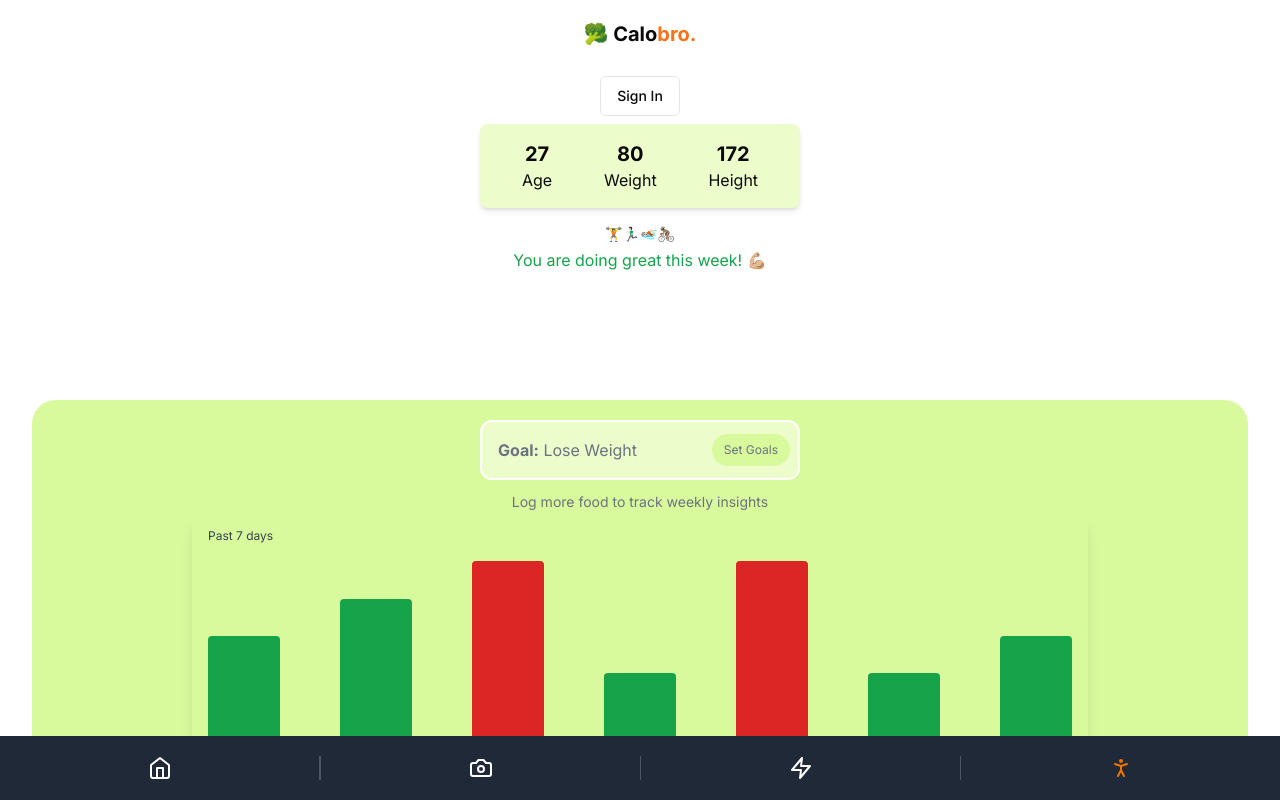
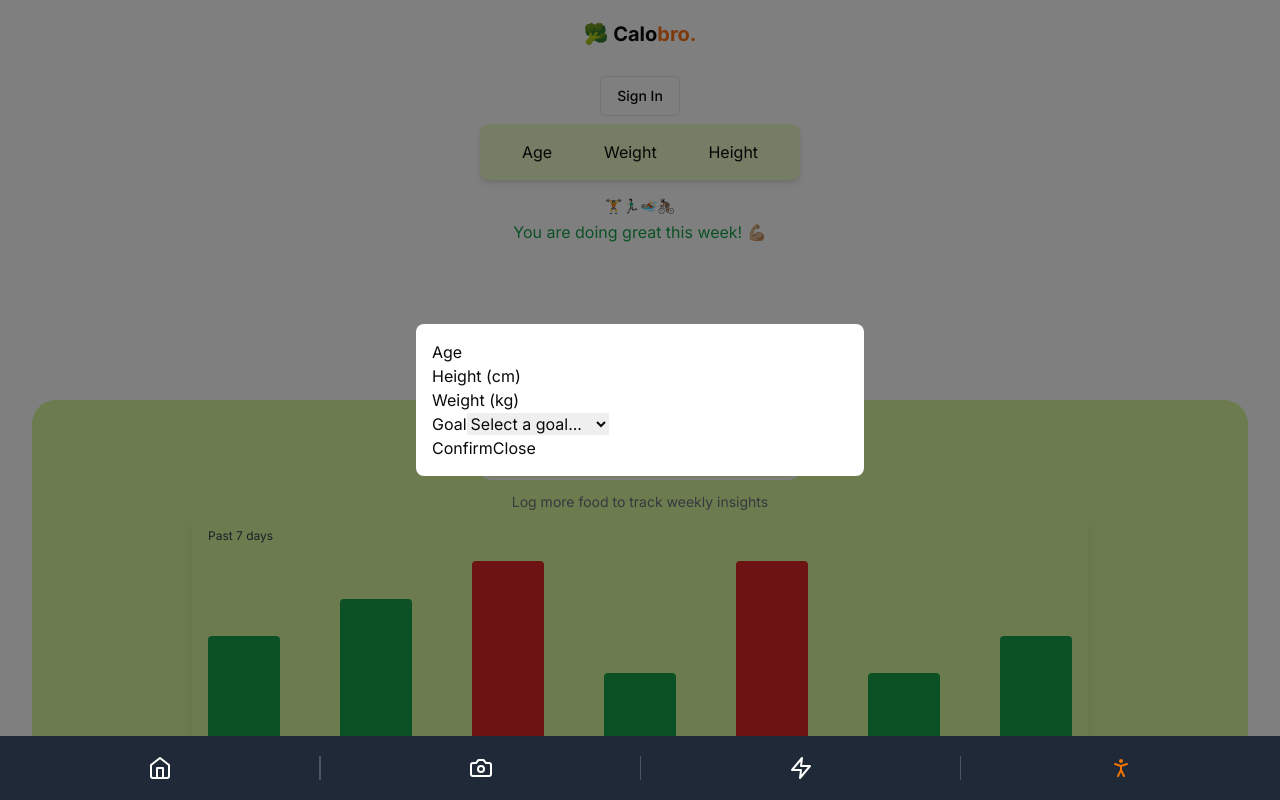
Before and after one commit to legendkong/calobro, a Next.js app: page /profile in a window 1280 px wide. Both pictures are taken after a click on the button "Set Goals". Built offline with nearby package versions, Linux system fonts and the light colour scheme; no server answers.

Commit message:
feat: add dynamic goal setting

```diff
--- a/app/profile/page.js
+++ b/app/profile/page.js
@@ -1,5 +1,5 @@
 'use client';
-import React from 'react';
+import { useState, useEffect } from 'react';
 import Link from 'next/link';
 import { Button } from '@/components/ui/button';
 import useUser from '@/app/hook/useUser';
@@ -9,17 +9,84 @@ import { useRouter } from 'next/navigation';
 import { supabaseBrowser } from '@/lib/supabase/browser';
 import { usePathname } from 'next/navigation';
 import { protectedPaths } from '@/lib/constant';
+import GoalSettingModal from '@/components/GoalSettingModal';
 
 export default function Page() {
+  const supabase = supabaseBrowser();
+  const [isGoalModalOpen, setIsGoalModalOpen] = useState(false);
+  const [userDetails, setUserDetails] = useState({
+    age: '',
+    weight: '',
+    height: '',
+    goal: '',
+  });
+
   const { isFetching, data } = useUser();
   const queryClient = useQueryClient();
   const router = useRouter();
 
   const pathname = usePathname();
 
+  useEffect(() => {
+    if (data?.id) {
+      getAgeWeightHeight();
+    }
+  }, [data?.id]); // Dependency array ensures this effect runs when `data.id` changes
+
   if (isFetching) {
     return <></>;
   }
+
+  const handleGoalSubmit = async ({ age, height, weight, goal }) => {
+    // Here, integrate with Supabase to update the user's profile
+    // Assuming you have a function like `updateUserProfile` to call
+    await updateUserProfile({ age, height, weight, goal });
+    setIsGoalModalOpen(false);
+    setUserDetails({ age, height, weight, goal });
+    // Fetch and update user data displayed on the page
+  };
+
+  const getAgeWeightHeight = async () => {
+    try {
+      const { data, error } = await supabase
+        .from('profiles')
+        .select('age, weight, height, goal');
+
+      if (error) {
+        throw new Error(error.message);
+      }
+
+      if (data) {
+        setUserDetails({
+          age: data[0].age,
+          weight: data[0].weight,
+          height: data[0].height,
+          goal: data[0].goal,
+        });
+      } else {
+        // Handle the case where no data is returned
+        console.log('No matching user profile found.');
+      }
+    } catch (error) {
+      console.error('Failed to fetch user profile:', error.message);
+      // Consider how you might want to handle errors in the UI
+    }
+  };
+
+  const updateUserProfile = async ({ age, height, weight, goal }) => {
+    try {
+      const { error } = await supabase
+        .from('profiles')
+        .update({ age: age, height: height, weight: weight, goal: goal })
+        .eq('id', data.id); // Ensure you have the user's ID
+
+      if (error) throw new Error(error.message);
+    } catch (error) {
+      console.error('Failed to update user profile:', error.message);
+      // Consider setting an error state here and displaying it in your UI
+    }
+  };
+
   const handleLogout = async () => {
     const supabase = supabaseBrowser();
     queryClient.clear();
@@ -64,15 +131,15 @@ export default function Page() {
       {/* age, weight and height div */}
       <div className="flex flex-row justify-around items-center bg-lime-100 rounded-lg shadow-md p-4 mt-2 mb-4 w-full max-w-xs">
         <div className="text-center">
-          <p className="font-bold text-xl">{data.age || '27'}</p>
+          <p className="font-bold text-xl">{userDetails.age}</p>
           <p className="text-md">Age</p>
         </div>
         <div className="text-center">
-          <p className="font-bold text-xl">{data.weight || '80'}</p>
+          <p className="font-bold text-xl">{userDetails.weight}</p>
           <p className="text-md">Weight</p>
         </div>
         <div className="text-center">
-          <p className="font-bold text-xl">{data.height || '172'}</p>
+          <p className="font-bold text-xl">{userDetails.height}</p>
           <p className="text-md">Height</p>
         </div>
       </div>
@@ -83,12 +150,20 @@ export default function Page() {
         <div className="flex justify-between items-center w-80 rounded-xl p-2 border-2 border-white mt-5 bg-lime-100">
           <div className="p-2">
             <p className="text-gray-500">
-              <span className="font-bold">Goal:</span> Lose Weight
+              <span className="font-bold">Goal:</span> {userDetails.goal}
             </p>
           </div>
-          <button className="bg-lime-200 text-xs text-gray-500 rounded-full p-2 pl-3 pr-3">
+          <button
+            className="bg-lime-200 text-xs text-gray-500 rounded-full p-2 pl-3 pr-3"
+            onClick={() => setIsGoalModalOpen(true)}
+          >
             Set Goals
           </button>
+          <GoalSettingModal
+            isOpen={isGoalModalOpen}
+            onClose={() => setIsGoalModalOpen(false)}
+            onSubmit={handleGoalSubmit}
+          />
         </div>
         <p className="text-sm mt-3 text-gray-500">
           Log more food to track weekly insights
--- /dev/null
+++ b/components/GoalSettingModal.jsx
@@ -0,0 +1,74 @@
+import React, { useState } from 'react';
+
+const GoalSettingModal = ({ isOpen, onClose, onSubmit }) => {
+  const [age, setAge] = useState('');
+  const [height, setHeight] = useState('');
+  const [weight, setWeight] = useState('');
+  const [goal, setGoal] = useState('');
+
+  const isFormValid = age && height && weight && goal;
+
+  const handleSubmit = async () => {
+    if (!isFormValid) return;
+    onSubmit({ age, height, weight, goal });
+  };
+
+  if (!isOpen) return null;
+
+  return (
+    <div className="fixed inset-0 bg-black bg-opacity-50 flex justify-center items-center">
+      <div className="bg-white p-4 rounded-lg max-w-md w-full">
+        <div>
+          <label>Age</label>
+          <input
+            type="number"
+            value={age}
+            onChange={(e) => setAge(e.target.value)}
+            className="input"
+          />
+        </div>
+        <div>
+          <label>Height (cm)</label>
+          <input
+            type="number"
+            value={height}
+            onChange={(e) => setHeight(e.target.value)}
+            className="input"
+          />
+        </div>
+        <div>
+          <label>Weight (kg)</label>
+          <input
+            type="number"
+            value={weight}
+            onChange={(e) => setWeight(e.target.value)}
+            className="input"
+          />
+        </div>
+        <div>
+          <label>Goal</label>
+          <select
+            value={goal}
+            onChange={(e) => setGoal(e.target.value)}
+            className="select"
+          >
+            <option value="">Select a goal...</option>
+            <option value="Lose Weight">Lose Weight</option>
+            <option value="Maintain Weight">Maintain Weight</option>
+            <option value="Gain Weight">Gain Weight</option>
+          </select>
+        </div>
+        <button
+          onClick={handleSubmit}
+          disabled={!isFormValid}
+          className={!isFormValid ? 'button-disabled' : 'button'}
+        >
+          Confirm
+        </button>
+        <button onClick={onClose}>Close</button>
+      </div>
+    </div>
+  );
+};
+
+export default GoalSettingModal;
```
